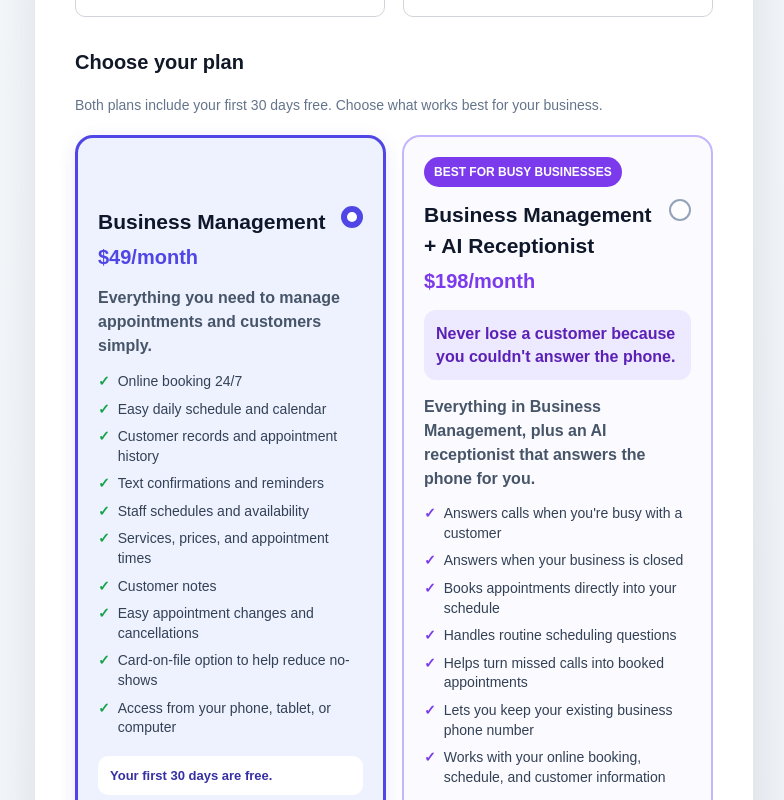
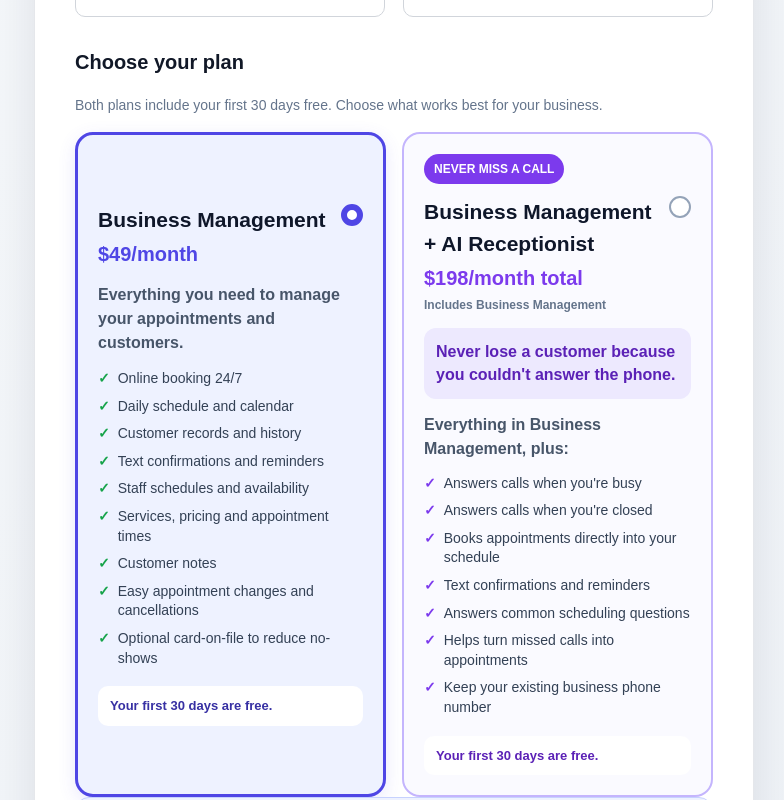
Before and after one commit to jonathandschreiber-commits/chairtime, a Next.js app in the folder frontend/: page /signup in a window 1280 px wide. Shown: the part 1000-1800 px from the top of the page, without its empty margins (246-1030 px from the left). Built offline with nearby package versions, Linux system fonts and the light colour scheme.

Commit message:
Refine signup plan benefits and AI messaging
Updated comments and feature descriptions for clarity. Adjusted styling properties for consistency.

```diff
--- a/frontend/app/signup/page.js
+++ b/frontend/app/signup/page.js
@@ -117,9 +117,9 @@ export default function SignupPage() {
       }
 
       /*
-       * The owner does not enter Setup or Admin yet.
-       * First, Stripe must accept a payment method
-       * and create the 30-day trial subscription.
+       * Stripe must accept the owner's payment
+       * method and create the trial subscription
+       * before the owner proceeds to setup.
        */
       const checkoutResponse = await fetch(
         "/api/billing/create-checkout-session",
@@ -176,25 +176,24 @@ export default function SignupPage() {
 
   const businessFeatures = [
     "Online booking 24/7",
-    "Easy daily schedule and calendar",
-    "Customer records and appointment history",
+    "Daily schedule and calendar",
+    "Customer records and history",
     "Text confirmations and reminders",
     "Staff schedules and availability",
-    "Services, prices, and appointment times",
+    "Services, pricing and appointment times",
     "Customer notes",
     "Easy appointment changes and cancellations",
-    "Card-on-file option to help reduce no-shows",
-    "Access from your phone, tablet, or computer",
+    "Optional card-on-file to reduce no-shows",
   ];
 
   const aiFeatures = [
-    "Answers calls when you're busy with a customer",
-    "Answers when your business is closed",
+    "Answers calls when you're busy",
+    "Answers calls when you're closed",
     "Books appointments directly into your schedule",
-    "Handles routine scheduling questions",
-    "Helps turn missed calls into booked appointments",
-    "Lets you keep your existing business phone number",
-    "Works with your online booking, schedule, and customer information",
+    "Text confirmations and reminders",
+    "Answers common scheduling questions",
+    "Helps turn missed calls into appointments",
+    "Keep your existing business phone number",
   ];
 
   return (
@@ -502,7 +501,7 @@ export default function SignupPage() {
             <section className={styles.section}>
               <div
                 style={{
-                  marginBottom: "18px",
+                  marginBottom: "16px",
                 }}
               >
                 <h2 className={styles.sectionTitle}>
@@ -513,7 +512,7 @@ export default function SignupPage() {
                   style={{
                     color: "#64748b",
                     fontSize: "14px",
-                    lineHeight: "1.55",
+                    lineHeight: "1.5",
                     marginTop: "5px",
                   }}
                 >
@@ -529,6 +528,7 @@ export default function SignupPage() {
                   gridTemplateColumns:
                     "repeat(auto-fit, minmax(260px, 1fr))",
                   gap: "16px",
+                  alignItems: "stretch",
                 }}
               >
                 <button
@@ -615,8 +615,8 @@ export default function SignupPage() {
                       lineHeight: "1.5",
                     }}
                   >
-                    Everything you need to manage
-                    appointments and customers simply.
+                    Everything you need to manage your
+                    appointments and customers.
                   </p>
 
                   <div
@@ -697,7 +697,6 @@ export default function SignupPage() {
                       "scheduling_ai"
                         ? "0 5px 18px rgba(124,58,237,0.14)"
                         : "none",
-                    position: "relative",
                   }}
                 >
                   <div
@@ -712,7 +711,7 @@ export default function SignupPage() {
                       fontWeight: "900",
                     }}
                   >
-                    BEST FOR BUSY BUSINESSES
+                    NEVER MISS A CALL
                   </div>
 
                   <div
@@ -745,7 +744,18 @@ export default function SignupPage() {
                           color: "#7c3aed",
                         }}
                       >
-                        $198/month
+                        $198/month total
+                      </div>
+
+                      <div
+                        style={{
+                          marginTop: "3px",
+                          color: "#64748b",
+                          fontSize: "12px",
+                          fontWeight: "700",
+                        }}
+                      >
+                        Includes Business Management
                       </div>
                     </div>
 
@@ -768,7 +778,7 @@ export default function SignupPage() {
                   <div
                     style={{
                       marginTop: "14px",
-                      marginBottom: "15px",
+                      marginBottom: "14px",
                       padding: "12px",
                       borderRadius: "12px",
                       background: "#ede9fe",
@@ -790,8 +800,7 @@ export default function SignupPage() {
                     }}
                   >
                     Everything in Business Management,
-                    plus an AI receptionist that answers
-                    the phone for you.
+                    plus:
                   </p>
 
                   <div
```
